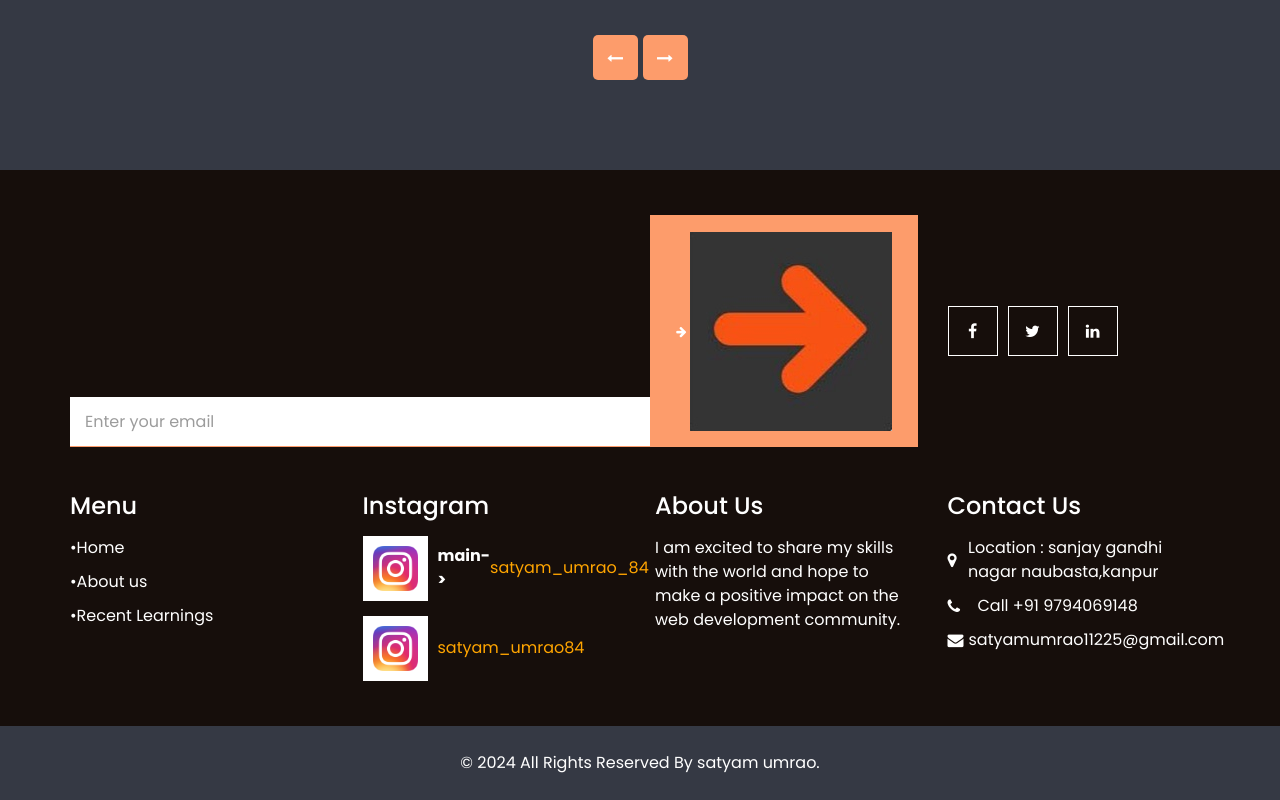
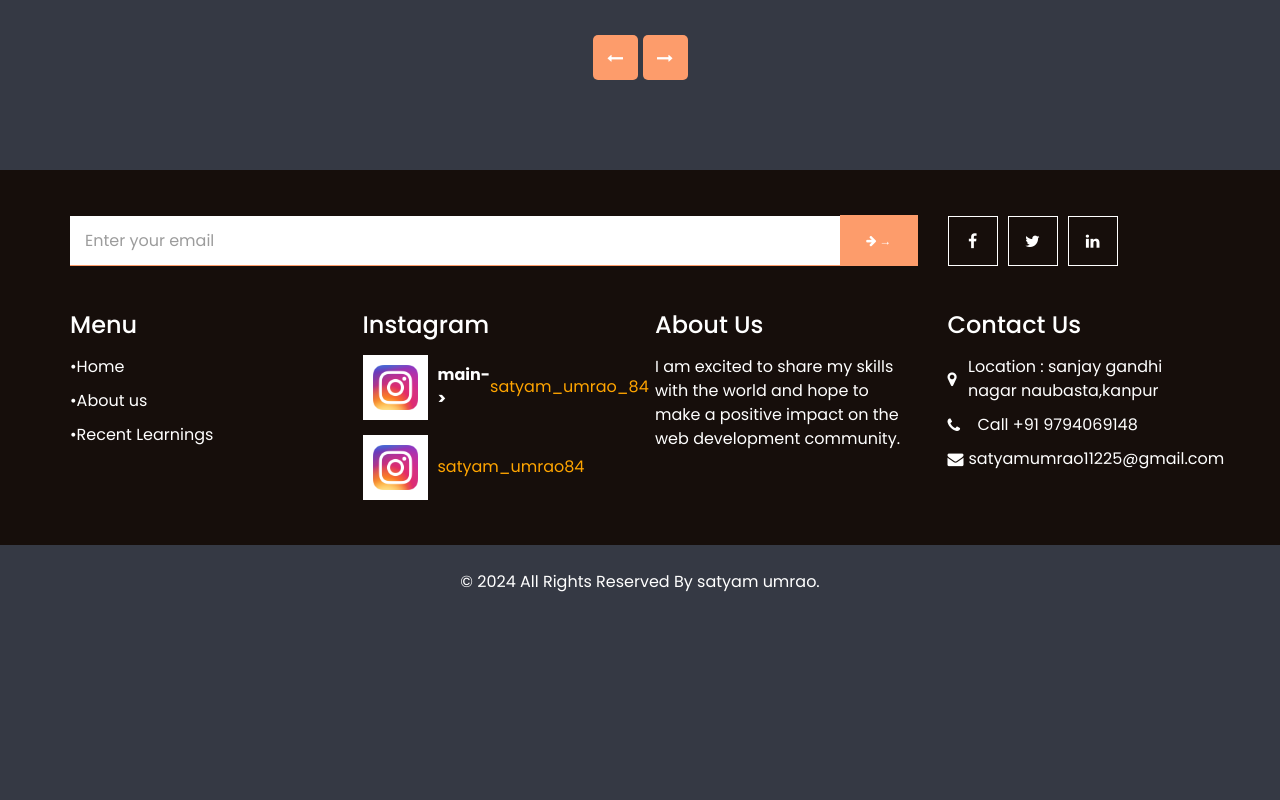
Before and after one commit to satyam-umrao/csecoding, a plain HTML site: page index.html in a window 1280 px wide. Shown: the part 2647-3447 px from the top of the page. After the commit the page ends 3266 px from the top, so only its background shows below. Drawn offline with nearby package versions, Linux system fonts and the light colour scheme; files whose address does not match are found by name.

Commit message:
Update index.html

```diff
--- a/index.html
+++ b/index.html
@@ -292,7 +292,7 @@ I want to introduce myself and my skills in a way that is clear, concise, and ca
             <form action="" >
               <input type="email" placeholder="Enter your email" style="color:black">
               <button>
-                <a class="fa fa-arrow-right" aria-hidden="true">   <img src="p10.png" alt="logo"> </a>
+                <i class="fa fa-arrow-right" aria-hidden="true"> &rarr; </i>
               </button>
             </form>
           </div>
```
